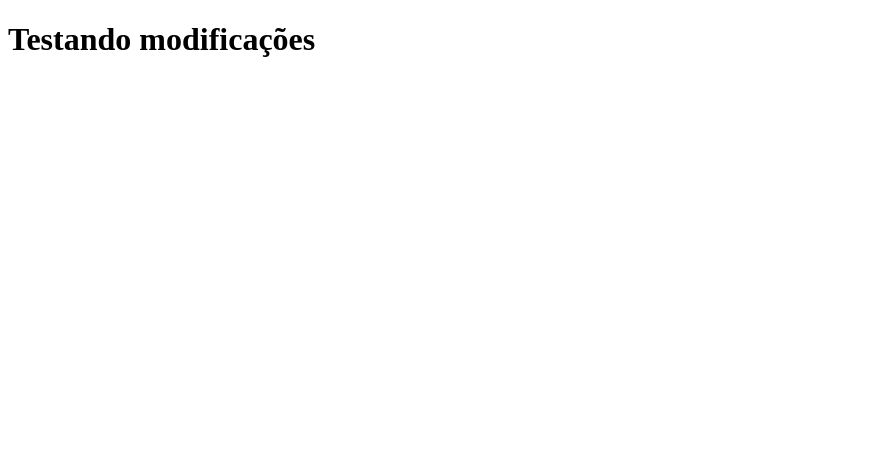
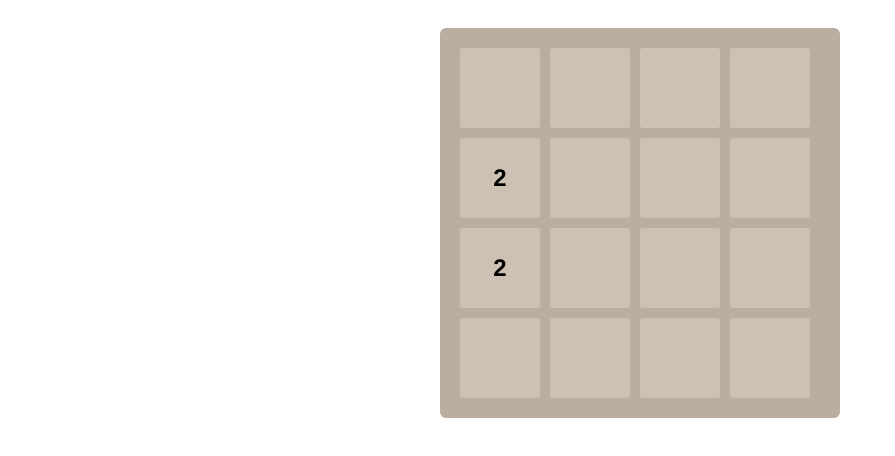
Before and after one commit to myamasak/clone-tabnews, a Next.js app: page / in a window 1280 px wide. Shown: the top 456 px of the page, without its empty margins (0-895 px from the left). Built offline with nearby package versions, Linux system fonts and the light colour scheme.

Commit message:
Introduced 2048 game for testing

```diff
--- /dev/null
+++ b/components/Game2048.js
@@ -0,0 +1,163 @@
+import { useState, useEffect } from 'react';
+import styles from './Game2048.module.css';
+
+function Game2048() {
+  const [board, setBoard] = useState([
+    [0, 0, 0, 0],
+    [0, 0, 0, 0],
+    [0, 0, 0, 0],
+    [0, 0, 0, 0]
+  ]);
+
+  const initializeBoard = () => {
+    const newBoard = [...board];
+    addRandomTile(newBoard);
+    addRandomTile(newBoard);
+    setBoard(newBoard);
+  };
+
+  const addRandomTile = (gameBoard) => {
+    const emptyTiles = [];
+    for (let i = 0; i < 4; i++) {
+      for (let j = 0; j < 4; j++) {
+        if (gameBoard[i][j] === 0) {
+          emptyTiles.push({ x: i, y: j });
+        }
+      }
+    }
+
+    if (emptyTiles.length > 0) {
+      const randomTile = emptyTiles[Math.floor(Math.random() * emptyTiles.length)];
+      gameBoard[randomTile.x][randomTile.y] = Math.random() < 0.9 ? 2 : 4;
+    }
+  };
+
+  const handleKeyPress = (event) => {
+    let newBoard;
+    switch(event.key) {
+      case 'ArrowUp':
+        newBoard = moveUp();
+        break;
+      case 'ArrowDown':
+        newBoard = moveDown();
+        break;
+      case 'ArrowLeft':
+        newBoard = moveLeft();
+        break;
+      case 'ArrowRight':
+        newBoard = moveRight();
+        break;
+      default:
+        return;
+    }
+
+    if (newBoard && JSON.stringify(newBoard) !== JSON.stringify(board)) {
+      addRandomTile(newBoard);
+      setBoard([...newBoard]);
+    }
+  };
+
+  const moveLeft = () => {
+    const newBoard = board.map(row => {
+      const filteredRow = row.filter(cell => cell !== 0);
+      for(let i = 0; i < filteredRow.length - 1; i++) {
+        if(filteredRow[i] === filteredRow[i + 1]) {
+          filteredRow[i] *= 2;
+          filteredRow[i + 1] = 0;
+        }
+      }
+      const finalRow = filteredRow.filter(cell => cell !== 0);
+      while(finalRow.length < 4) {
+        finalRow.push(0);
+      }
+      return finalRow;
+    });
+    return newBoard;
+  };
+
+  const moveRight = () => {
+    const newBoard = board.map(row => {
+      const filteredRow = row.filter(cell => cell !== 0);
+      for(let i = filteredRow.length - 1; i > 0; i--) {
+        if(filteredRow[i] === filteredRow[i - 1]) {
+          filteredRow[i] *= 2;
+          filteredRow[i - 1] = 0;
+        }
+      }
+      const finalRow = filteredRow.filter(cell => cell !== 0);
+      while(finalRow.length < 4) {
+        finalRow.unshift(0);
+      }
+      return finalRow;
+    });
+    return newBoard;
+  };
+
+  const moveUp = () => {
+    const transposed = transpose(board);
+    const moved = transposed.map(row => {
+      const filteredRow = row.filter(cell => cell !== 0);
+      for(let i = 0; i < filteredRow.length - 1; i++) {
+        if(filteredRow[i] === filteredRow[i + 1]) {
+          filteredRow[i] *= 2;
+          filteredRow[i + 1] = 0;
+        }
+      }
+      const finalRow = filteredRow.filter(cell => cell !== 0);
+      while(finalRow.length < 4) {
+        finalRow.push(0);
+      }
+      return finalRow;
+    });
+    return transpose(moved);
+  };
+
+  const moveDown = () => {
+    const transposed = transpose(board);
+    const moved = transposed.map(row => {
+      const filteredRow = row.filter(cell => cell !== 0);
+      for(let i = filteredRow.length - 1; i > 0; i--) {
+        if(filteredRow[i] === filteredRow[i - 1]) {
+          filteredRow[i] *= 2;
+          filteredRow[i - 1] = 0;
+        }
+      }
+      const finalRow = filteredRow.filter(cell => cell !== 0);
+      while(finalRow.length < 4) {
+        finalRow.unshift(0);
+      }
+      return finalRow;
+    });
+    return transpose(moved);
+  };
+
+  const transpose = (matrix) => {
+    return matrix[0].map((_, colIndex) => matrix.map(row => row[colIndex]));
+  };
+
+  useEffect(() => {
+    initializeBoard();
+    window.addEventListener('keydown', handleKeyPress);
+    return () => {
+      window.removeEventListener('keydown', handleKeyPress);
+    };
+  }, []); // Empty dependency array
+
+  return (
+    <div className={styles.gameContainer}>
+      <div className={styles.grid}>
+        {board.map((row, i) => (
+          <div key={i} className={styles.row}>
+            {row.map((cell, j) => (
+              <div key={`${i}-${j}`} className={styles.cell}>
+                {cell !== 0 ? cell : ''}
+              </div>
+            ))}
+          </div>
+        ))}
+      </div>
+    </div>
+  );
+}
+
+export default Game2048;
--- /dev/null
+++ b/components/Game2048.module.css
@@ -0,0 +1,32 @@
+.gameContainer {
+  width: 400px;
+  margin: 0 auto;
+  padding: 20px;
+}
+
+.grid {
+  background: #bbada0;
+  border-radius: 6px;
+  padding: 15px;
+}
+
+.row {
+  display: flex;
+}
+
+.cell {
+  /* Keep existing styles */
+  font-family: 'Helvetica', sans-serif; /* Change to your preferred font */
+  font-size: 24px; /* Adjust size as needed */
+  font-weight: bold; /* Optional: makes numbers bolder */
+  width: 80px;
+  height: 80px;
+  margin: 5px;
+  background: rgba(238, 228, 218, 0.35);
+  border-radius: 3px;
+  display: flex;
+  justify-content: center;
+  align-items: center;
+  /* font-size: 24px; */
+  /* font-weight: bold; */
+}
--- a/pages/index.js
+++ b/pages/index.js
@@ -1,7 +1,8 @@
+import Game2048 from '../components/Game2048';
 function Home() {
   return (
     <div>
-        <h1>Testando modificações</h1>
+      <Game2048 />
     </div>
   );
 }
```
Also changed, not shown: 1 other file (tests, documents, lock files or other folders). Lines whose indentation alone changed are shown as unchanged.
